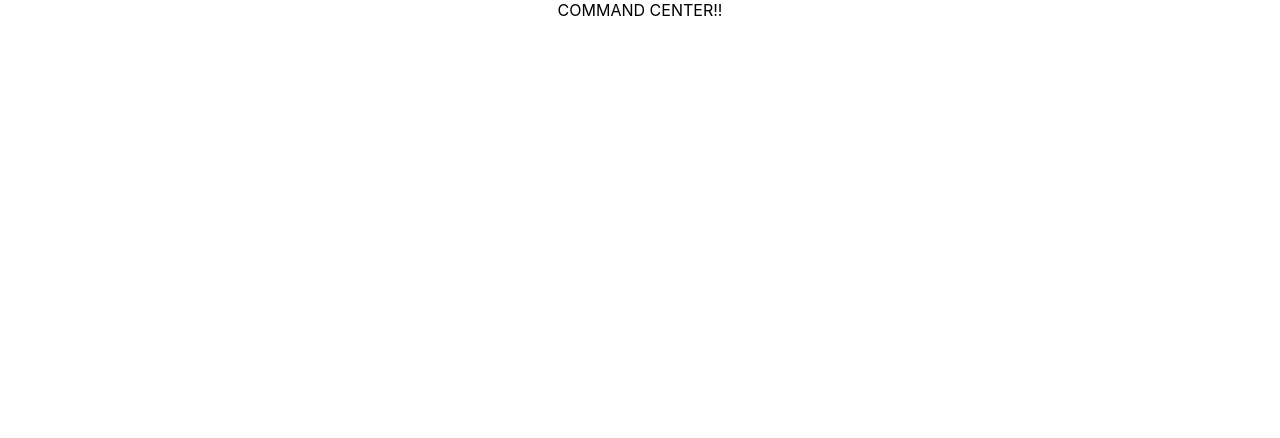
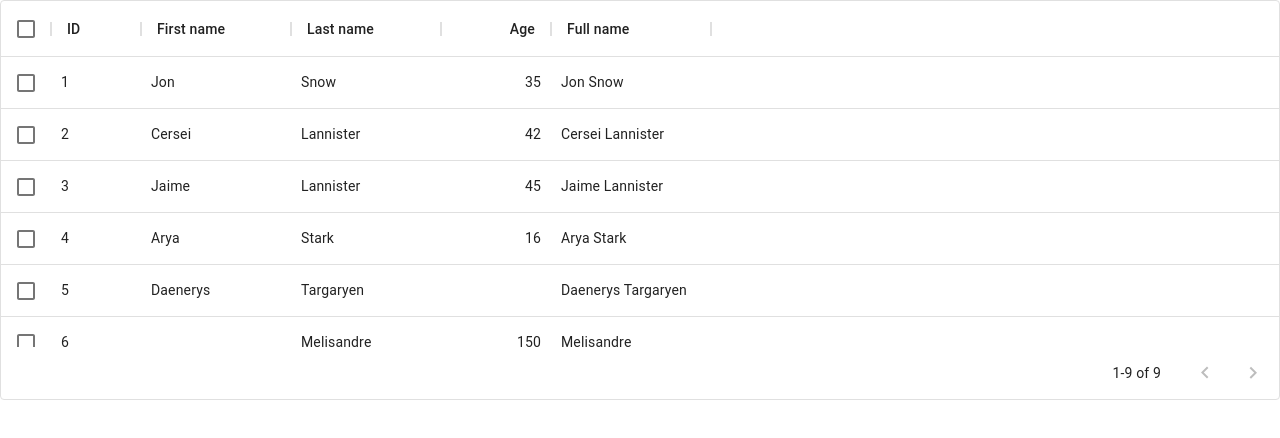
Before and after one commit to yesthisiskendra/command-center, a React (Create React App) app: page / in a window 1280 px wide. Shown: the top 438 px of the page. Built offline with nearby package versions, Linux system fonts and the light colour scheme; the HTML template or start-up script is replaced by a standard one.

Commit message:
Add DataGrid

```diff
--- a/package.json
+++ b/package.json
@@ -5,6 +5,8 @@
   "private": true,
   "dependencies": {
     "-": "^0.0.1",
+    "@material-ui/core": "^4.12.3",
+    "@material-ui/data-grid": "^4.0.0-alpha.37",
     "@testing-library/jest-dom": "^5.16.1",
     "@testing-library/react": "^12.1.2",
     "@testing-library/user-event": "^13.5.0",
--- a/src/App.js
+++ b/src/App.js
@@ -1,8 +1,16 @@
-import logo from './logo.svg';
 import './App.css';
+// import Dashboard from './Dashboard';
+// import Tabs from './Tabs';
+import ToDoList from './ToDoList';
 
 function App() {
-  return <div className='App'>COMMAND CENTER!! </div>;
+  return (
+    <div className='App'>
+      {/* <Dashboard /> */}
+      {/* <Tabs /> */}
+      <ToDoList />
+    </div>
+  );
 }
 
 export default App;
--- /dev/null
+++ b/src/ToDoList.js
@@ -0,0 +1,74 @@
+import * as React from 'react';
+import { DataGrid } from '@material-ui/data-grid';
+
+const columns = [
+  { field: 'id', headerName: 'ID', width: 90 },
+  {
+    field: 'firstName',
+    headerName: 'First name',
+    width: 150,
+    editable: true,
+  },
+  {
+    field: 'lastName',
+    headerName: 'Last name',
+    width: 150,
+    editable: true,
+  },
+  {
+    field: 'age',
+    headerName: 'Age',
+    type: 'number',
+    width: 110,
+    editable: true,
+  },
+  {
+    field: 'fullName',
+    headerName: 'Full name',
+    description: 'This column has a value getter and is not sortable.',
+    sortable: false,
+    width: 160,
+    valueGetter: (params) =>
+      `${params.getValue(params.id, 'firstName') || ''} ${
+        params.getValue(params.id, 'lastName') || ''
+      }`,
+  },
+];
+
+// const rows = [
+//   { id: 1, lastName: 'Snow', firstName: 'Jon', age: 35 },
+//   { id: 2, lastName: 'Lannister', firstName: 'Cersei', age: 42 },
+//   { id: 3, lastName: 'Lannister', firstName: 'Jaime', age: 45 },
+//   { id: 4, lastName: 'Stark', firstName: 'Arya', age: 16 },
+//   { id: 5, lastName: 'Targaryen', firstName: 'Daenerys', age: null },
+//   { id: 6, lastName: 'Melisandre', firstName: null, age: 150 },
+//   { id: 7, lastName: 'Clifford', firstName: 'Ferrara', age: 44 },
+//   { id: 8, lastName: 'Frances', firstName: 'Rossini', age: 36 },
+//   { id: 9, lastName: 'Roxie', firstName: 'Harvey', age: 65 },
+// ];
+
+const rows = [
+  { id: 1, lastName: 'Snow', firstName: 'Jon', age: 35 },
+  { id: 2, lastName: 'Lannister', firstName: 'Cersei', age: 42 },
+  { id: 3, lastName: 'Lannister', firstName: 'Jaime', age: 45 },
+  { id: 4, lastName: 'Stark', firstName: 'Arya', age: 16 },
+  { id: 5, lastName: 'Targaryen', firstName: 'Daenerys', age: null },
+  { id: 6, lastName: 'Melisandre', firstName: null, age: 150 },
+  { id: 7, lastName: 'Clifford', firstName: 'Ferrara', age: 44 },
+  { id: 8, lastName: 'Frances', firstName: 'Rossini', age: 36 },
+  { id: 9, lastName: 'Roxie', firstName: 'Harvey', age: 65 },
+];
+
+export default function DataTable() {
+  return (
+    <div style={{ height: 400, width: '100%' }}>
+      <DataGrid
+        rows={rows}
+        columns={columns}
+        pageSize={10}
+        checkboxSelection
+        disableSelectionOnClick
+      />
+    </div>
+  );
+}
```
Also changed, not shown: 2 other files (tests, documents, lock files or other folders).
